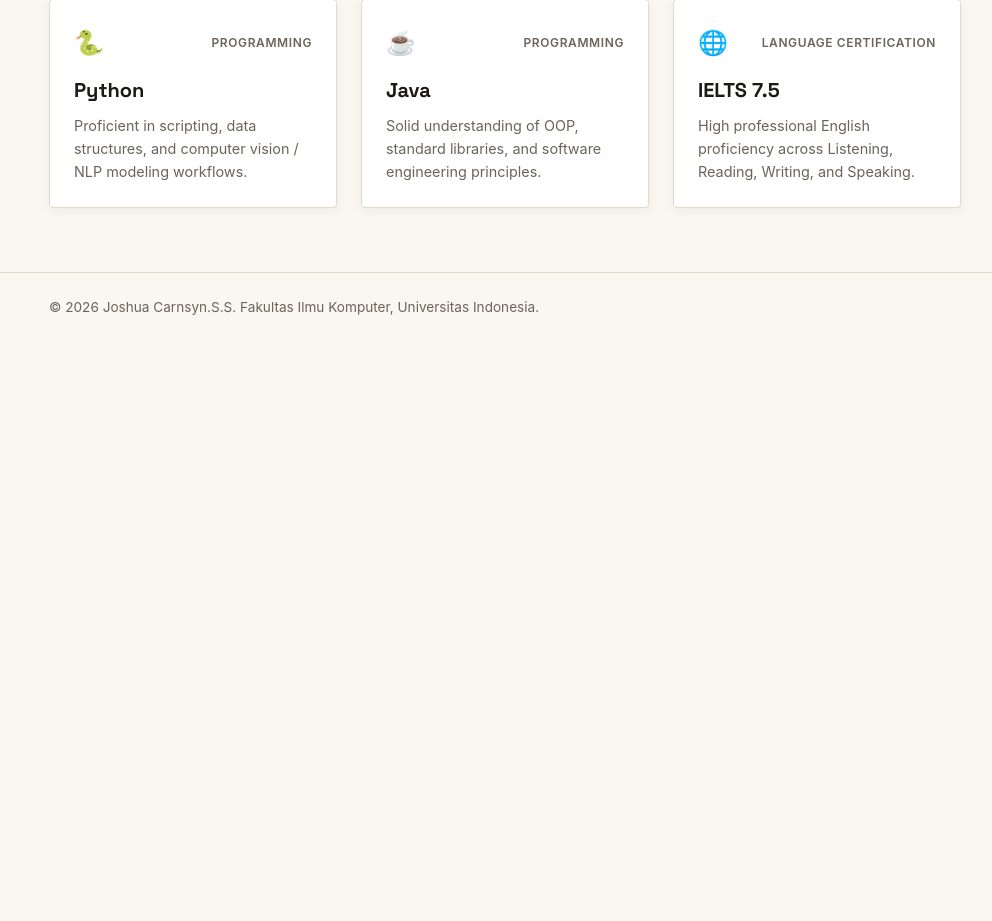
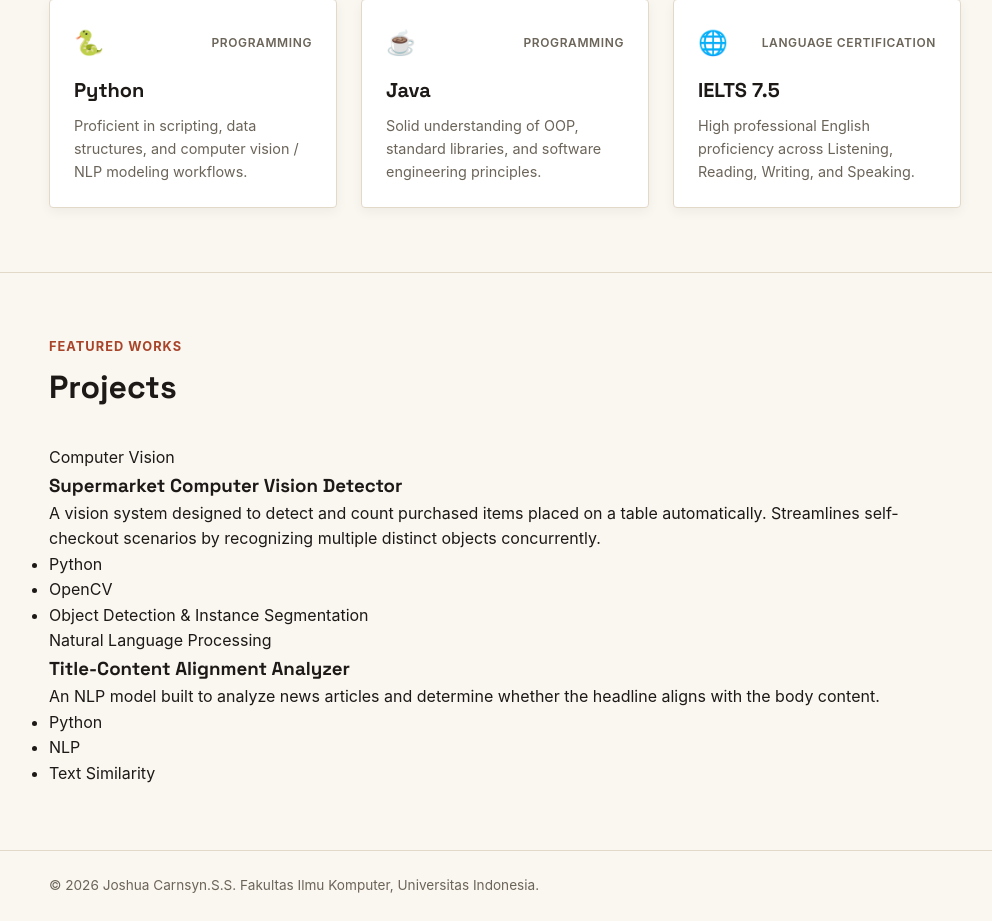
Before and after one commit to J0CSS/myportofolio, a Django app: page / in a window 1280 px wide. Shown: the part 946-1867 px from the top of the page, without its empty margins (135-1127 px from the left). Before the commit the page ends 1261 px from the top, so only its background shows below. Run offline with Django 5.2, Linux system fonts and the light colour scheme.

Commit message:
feat: menambahkan projects section di HTML, 2 project cards

```diff
--- a/templates/index.html
+++ b/templates/index.html
@@ -22,6 +22,7 @@
     </header>
 
     <main id="main-content">
+        <!-- Hero / About Me Section -->
         <section class="hero" id="profile">
             <div class="container hero-grid">
                 <div class="hero-identity">
@@ -89,6 +90,46 @@
                 </ul>
             </div>
         </section>
+
+        <!-- Projects Section -->
+        <section class="section-block" id="projects" aria-labelledby="projects-heading">
+            <div class="container">
+                <p class="section-kicker">Featured Works</p>
+                <h2 id="projects-heading" class="section-title">Projects</h2>
+
+                <div class="projects-list">
+                    <article class="project-card">
+                        <div class="project-content">
+                            <span class="project-tag">Computer Vision</span>
+                            <h3 class="project-title">Supermarket Computer Vision Detector</h3>
+                            <p class="project-description">
+                                A vision system designed to detect and count purchased items placed on a table automatically. Streamlines self-checkout scenarios by recognizing multiple distinct objects concurrently.
+                            </p>
+                            <ul class="tech-tags" aria-label="Technologies used">
+                                <li>Python</li>
+                                <li>OpenCV</li>
+                                <li>Object Detection & Instance Segmentation</li>
+                            </ul>
+                        </div>
+                    </article>
+
+                    <article class="project-card">
+                        <div class="project-content">
+                            <span class="project-tag">Natural Language Processing</span>
+                            <h3 class="project-title">Title-Content Alignment Analyzer</h3>
+                            <p class="project-description">
+                                An NLP model built to analyze news articles and determine whether the headline aligns with the body content.
+                            </p>
+                            <ul class="tech-tags" aria-label="Technologies used">
+                                <li>Python</li>
+                                <li>NLP</li>
+                                <li>Text Similarity</li>
+                            </ul>
+                        </div>
+                    </article>
+                </div>
+            </div>
+        </section>
     </main>
 
     <footer class="site-footer">
```
